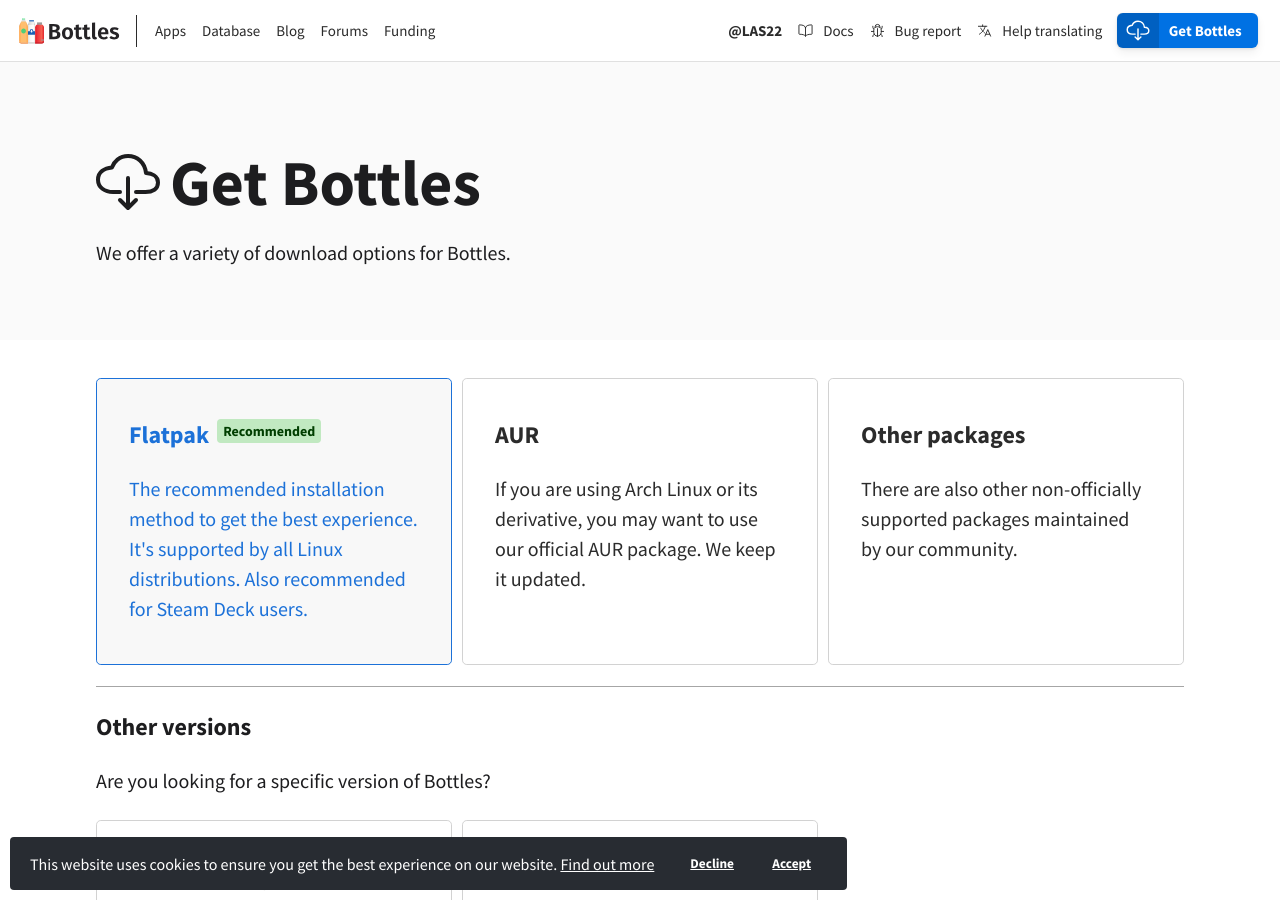
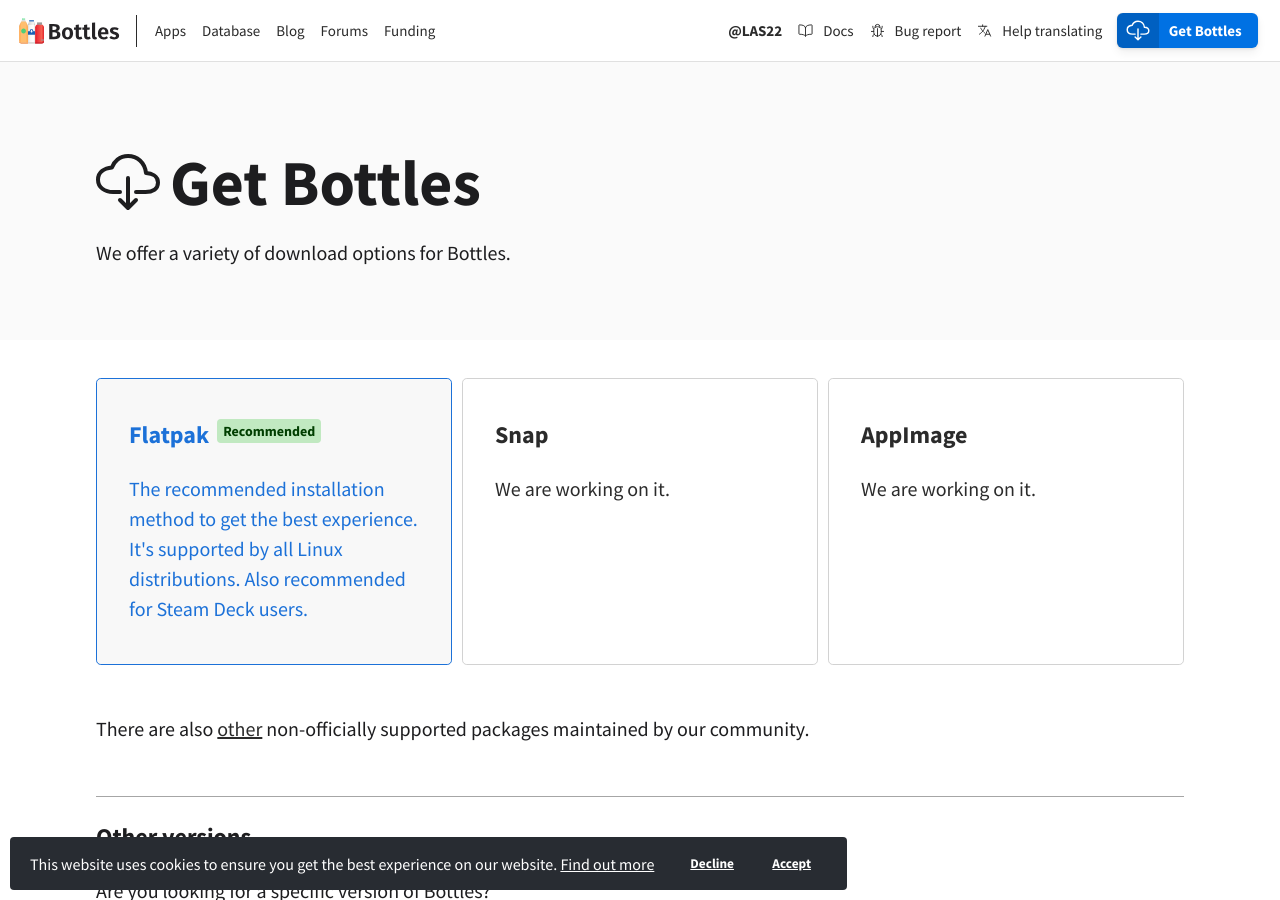
Before and after one commit to bottlesdevs/website, a Jekyll site: the page built from download.md, in a window 1280 px wide and 900 px high. Built offline with Jekyll 4.4.1, drawn with Linux system fonts in a browser that asks for light colours; nearby versions of some CDN libraries; comment, search, counter and statistics services are not loaded.

Commit message:
Update download.md

```diff
--- a/download.md
+++ b/download.md
@@ -20,19 +20,22 @@
         </a>
       </li>
       <li class="link">
-        <a href="https://aur.archlinux.org/packages/bottles">
-          <h3>AUR</h3>
-          <p>If you are using Arch Linux or its derivative, you may want to use our official AUR package. We keep it updated.</p>
+        <a href="#">
+          <h3>Snap</h3>
+          <p>We are working on it.</p>
         </a>
       </li>
       <li class="link">
-        <a href="https://docs.usebottles.com/getting-started/installation#other-packages">
-          <h3>Other packages</h3>
-          <p>There are also other non-officially supported packages maintained by our community.</p>
+        <a href="#">
+          <h3>AppImage</h3>
+          <p>We are working on it.</p>
         </a>
       </li>
     </ul>
 
+    <br />
+    <p>There are also <a href="https://docs.usebottles.com/getting-started/installation#other-packages">other</a> non-officially supported packages maintained by our community.</p>
+    <br />
     <hr />
 
     <h3>Other versions</h3>
```
